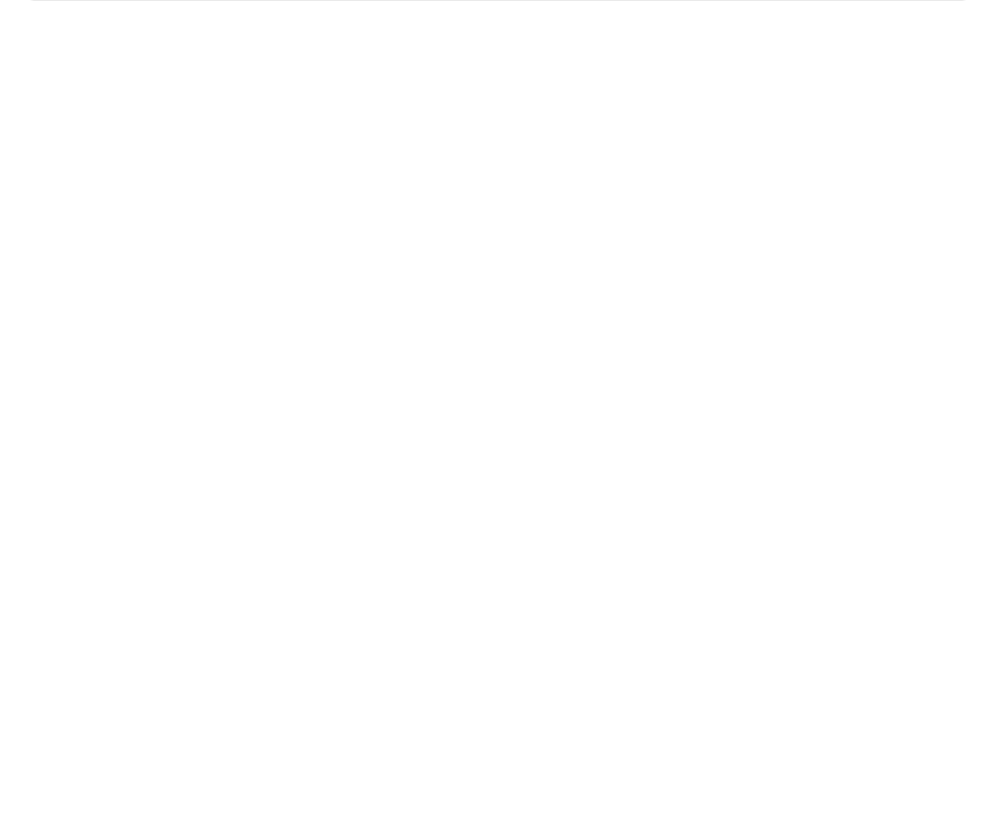
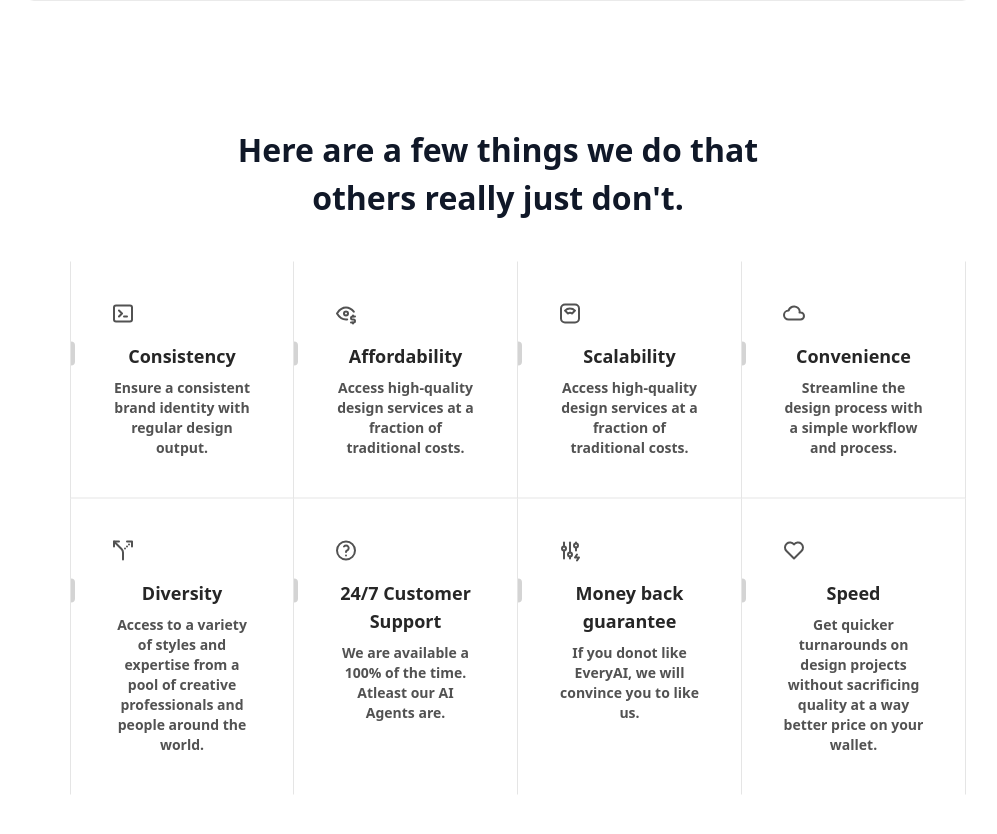
Before and after one commit to HimanshuGolyan01/BuildVerse, a Next.js app: page / in a window 1280 px wide. Shown: the part 960-1794 px from the top of the page, without its empty margins (142-1139 px from the left). Before the commit the page ends 961 px from the top, so only its background shows below. Built offline with nearby package versions, Linux system fonts and the light colour scheme.

Commit message:
feature-section

```diff
--- a/app/page.js
+++ b/app/page.js
@@ -2,12 +2,14 @@ import Image from "next/image";
 import { DotBackgroundDemo } from "@/components/ui/dot-background-demo";
 import Navbar from "@/components/navbar";
 import Hero from "@/components/hero";
+import Features from "@/components/features";
 export default function HomePage() {
   return (
     <div className="relative">
       <DotBackgroundDemo />
       <Navbar/>
       <Hero/>
+      <Features/>
     </div>
   );
 }
--- /dev/null
+++ b/components/features.jsx
@@ -0,0 +1,16 @@
+import React from "react";
+import { FeaturesSectionDemo } from "./ui/FeaturesSectionDemo";
+const Features = () => {
+    return (
+        <div className="absolute z-50 top-[90rem] left-1/2 -translate-x-1/2 -translate-y-1/2 text-center font-bold text-[2rem] max-w-xl text-gray-900">
+            <div>
+                Here are a few things we do that others really just don&apos;t.
+            </div>
+            <div>
+                <FeaturesSectionDemo />
+            </div>
+        </div>
+    );
+};
+
+export default Features;
--- /dev/null
+++ b/components/ui/FeaturesSectionDemo.jsx
@@ -0,0 +1,113 @@
+import { cn } from "@/lib/utils";
+import {
+  IconAdjustmentsBolt,
+  IconCloud,
+  IconCurrencyDollar,
+  IconEaseInOut,
+  IconEyeDollar,
+  IconHeart,
+  IconHelp,
+  IconRouteAltLeft,
+  IconScale,
+  IconScaleOutline,
+  IconTerminal2,
+} from "@tabler/icons-react";
+
+export function FeaturesSectionDemo() {
+  const features = [
+    {
+      title: "Consistency",
+      description:
+        "Ensure a consistent brand identity with regular design output.",
+      icon: <IconTerminal2 />,
+    },
+    {
+      title: "Affordability",
+      description:
+        "Access high-quality design services at a fraction of traditional costs.",
+      icon: <IconEyeDollar />,
+    },
+    {
+      title: "Scalability",
+      description:
+        "Access high-quality design services at a fraction of traditional costs.",
+      icon: <IconScaleOutline />,
+    },
+    {
+      title: "Convenience",
+      description: "Streamline the design process with a simple workflow and process.",
+      icon: <IconCloud />,
+    },
+    {
+      title: "Diversity",
+      description: "Access to a variety of styles and expertise from a pool of creative professionals and people around the world.",
+      icon: <IconRouteAltLeft />,
+    },
+    {
+      title: "24/7 Customer Support",
+      description:
+        "We are available a 100% of the time. Atleast our AI Agents are.",
+      icon: <IconHelp />,
+    },
+    {
+      title: "Money back guarantee",
+      description:
+        "If you donot like EveryAI, we will convince you to like us.",
+      icon: <IconAdjustmentsBolt />,
+    },
+    {
+      title: "Speed",
+      description: "Get quicker turnarounds on design projects without sacrificing quality at a way better price on your wallet.",
+      icon: <IconHeart />,
+    },
+  ];
+  return (
+    <div
+      className="grid grid-cols-1 md:grid-cols-2 lg:grid-cols-4 relative z-10 py-10 min-w-4xl mx-auto right-35 ">
+      {features.map((feature, index) => (
+        <Feature key={feature.title} {...feature} index={index} />
+      ))}
+    </div>
+  );
+}
+
+const Feature = ({
+  title,
+  description,
+  icon,
+  index
+}) => {
+  return (
+    <div
+      className={cn(
+        "flex flex-col lg:border-r  py-10 relative group/feature dark:border-neutral-800",
+        (index === 0 || index === 4) && "lg:border-l dark:border-neutral-800",
+        index < 4 && "lg:border-b dark:border-neutral-800"
+      )}>
+      {index < 4 && (
+        <div
+          className="opacity-0 group-hover/feature:opacity-100 transition duration-200 absolute inset-0 h-full w-full bg-gradient-to-t from-neutral-100 dark:from-neutral-800 to-transparent pointer-events-none" />
+      )}
+      {index >= 4 && (
+        <div
+          className="opacity-0 group-hover/feature:opacity-100 transition duration-200 absolute inset-0 h-full w-full bg-gradient-to-b from-neutral-100 dark:from-neutral-800 to-transparent pointer-events-none" />
+      )}
+      <div
+        className="mb-4 relative z-10 px-10 text-neutral-600 dark:text-neutral-400">
+        {icon}
+      </div>
+      <div className="text-lg font-bold mb-2 relative z-10 px-10">
+        <div
+          className="absolute left-0 inset-y-0 h-6 group-hover/feature:h-8 w-1 rounded-tr-full rounded-br-full bg-neutral-300 dark:bg-neutral-700 group-hover/feature:bg-blue-500 transition-all duration-200 origin-center" />
+        <span
+          className="group-hover/feature:translate-x-2 transition duration-200 inline-block text-neutral-800 dark:text-neutral-100">
+          {title}
+        </span>
+      </div>
+      <p
+        className="text-sm text-neutral-600 dark:text-neutral-300 max-w-xs relative z-10 px-10">
+        {description}
+      </p>
+    </div>
+  );
+};
```
